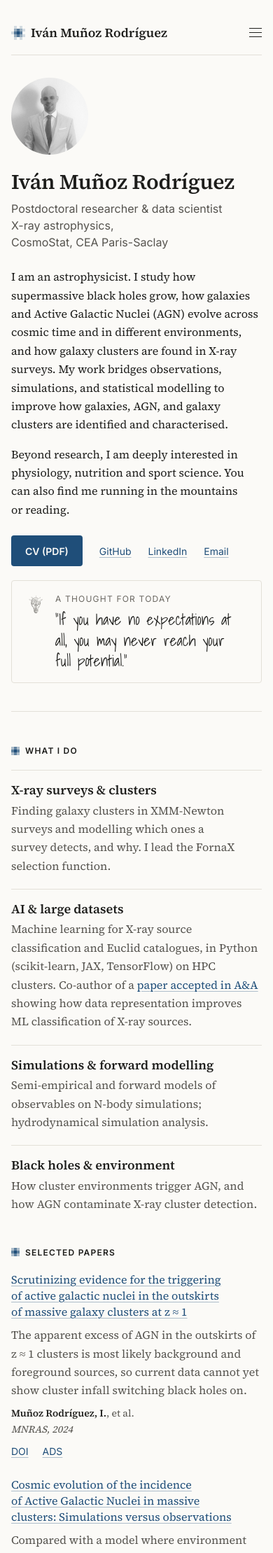
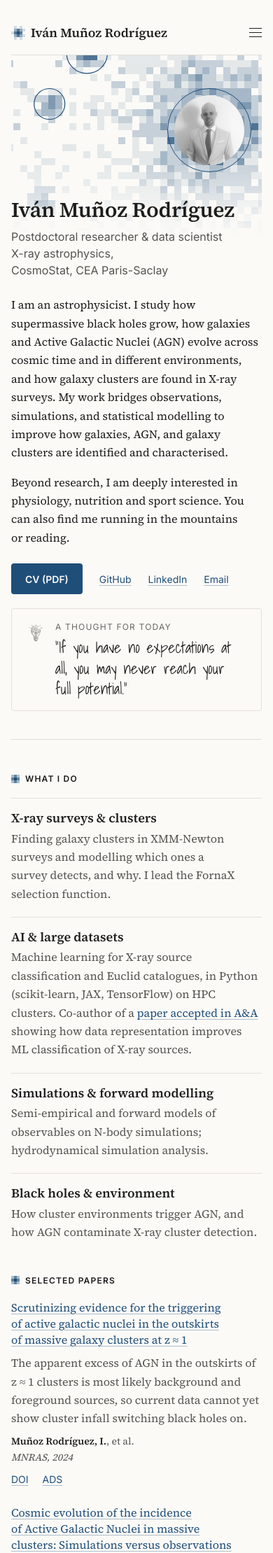
Before and after one commit to IvanMuro/IvanMuro.github.io, a Jekyll site: the page built from index.md, in a window 390 px wide. Shown: the top 2219 px of the page at 70% size. Built offline with Jekyll 4.4.1, drawn with Linux system fonts in a browser that asks for light colours.

Commit message:
Phone hero signature and custom 404 page
- Below 640px the photo sits top right in its detection circle on a
  strip of the X-ray field, faded before the name; the hero isolates
  its stacking so the field always stays behind the photo
- 404.html: "No source detected here", an empty detection region with
  links home, to publications, the CV and email

Co-Authored-By: Claude Opus 5.5 <noreply@anthropic.com>

```diff
--- a/_sass/_components.scss
+++ b/_sass/_components.scss
@@ -486,3 +486,33 @@ address { font-style: normal; }
   body { font-size: 11pt; color: #000; background: #fff; }
   a { color: #000; }
 }
+
+// ----- 404: an empty detection region -----
+
+.not-found {
+  max-width: var(--measure);
+  padding: var(--space-8) 0 var(--space-12);
+
+  .hero-links { margin-top: var(--space-6); }
+}
+
+.not-found-field {
+  display: block;
+  width: 160px;
+  height: auto;
+  margin: 0 0 var(--space-6);
+  color: var(--color-accent);
+}
+
+.not-found-title {
+  font-size: var(--text-4xl);
+  margin: 0 0 var(--space-3);
+
+  @media (max-width: 640px) { font-size: var(--text-3xl); }
+}
+
+.not-found-text {
+  color: var(--color-text-secondary);
+  text-align: left;
+  margin: 0;
+}
--- a/_sass/_layout.scss
+++ b/_sass/_layout.scss
@@ -222,6 +222,7 @@
 // The hero is a size container so the backdrop can find the photo (cqw)
 .hero {
   position: relative;
+  isolation: isolate;            // the backdrop (z-index -1) stays inside the hero
   container-type: inline-size;
   display: grid;
   grid-template-columns: minmax(0, var(--measure)) minmax(0, 1fr);
@@ -265,9 +266,10 @@
   max-width: 360px;
   aspect-ratio: 1;
 
+  // Phones: top right, as on desktop, with room for the detection circle
   @media (max-width: 640px) {
-    justify-self: start;
-    max-width: 110px;
+    justify-self: end;
+    max-width: 150px;
   }
 }
 
@@ -281,6 +283,7 @@
   --cx: min(180px, (100cqw - var(--measure) - var(--space-12)) / 2);
   --cy: calc(var(--top) + var(--cx));
   position: absolute;
+  z-index: -1;                   // always behind the photo, even when grid order moves it
   top: calc(-1 * var(--top));
   bottom: 0;
   left: 0;
@@ -299,8 +302,6 @@
     --regions-shift: 90px;   // the image extends 90px past the right edge here
   }
 
-  @media (max-width: 640px) { display: none; }
-
   .hero-field {
     position: absolute;
     right: calc(var(--cx) - 180px);
@@ -315,6 +316,16 @@
     -webkit-mask-image: linear-gradient(to left, #000 0, #000 calc(var(--fade-start, 360px) + var(--regions-shift, 0px) - 30px), transparent calc(var(--fade-start, 360px) + var(--regions-shift, 0px) + 30px));
     mask-image: linear-gradient(to left, #000 0, #000 calc(var(--fade-start, 360px) + var(--regions-shift, 0px) - 30px), transparent calc(var(--fade-start, 360px) + var(--regions-shift, 0px) + 30px));
   }
+
+  // Phones: a strip of sky behind the photo, faded out before the name
+  @media (max-width: 640px) {
+    --top: var(--space-8);
+    --cx: 75px;
+    -webkit-mask-image: linear-gradient(to bottom, #000 0, #000 calc(var(--top) + 120px), transparent calc(var(--top) + 230px));
+    mask-image: linear-gradient(to bottom, #000 0, #000 calc(var(--top) + 120px), transparent calc(var(--top) + 230px));
+
+    .hero-regions { -webkit-mask-image: none; mask-image: none; }
+  }
 }
 
 // The main cluster's detection circle, hugging the photo at any size
@@ -325,8 +336,6 @@
   border: 1.2px solid var(--color-accent);
   border-radius: 50%;
   pointer-events: none;
-
-  @media (max-width: 640px) { display: none; }
 }
 
 .hero-title {
@@ -357,11 +366,6 @@
   aspect-ratio: 1;
   object-fit: cover;
   border-radius: 50%;
-
-  @media (max-width: 640px) {
-    position: static;
-    width: 100%;
-  }
 }
 
 // One primary action; the other links stay text but keep 44px targets
```
Also changed, not shown: 404.html (added, +23 -0 lines), .impeccable/next-steps.md.
